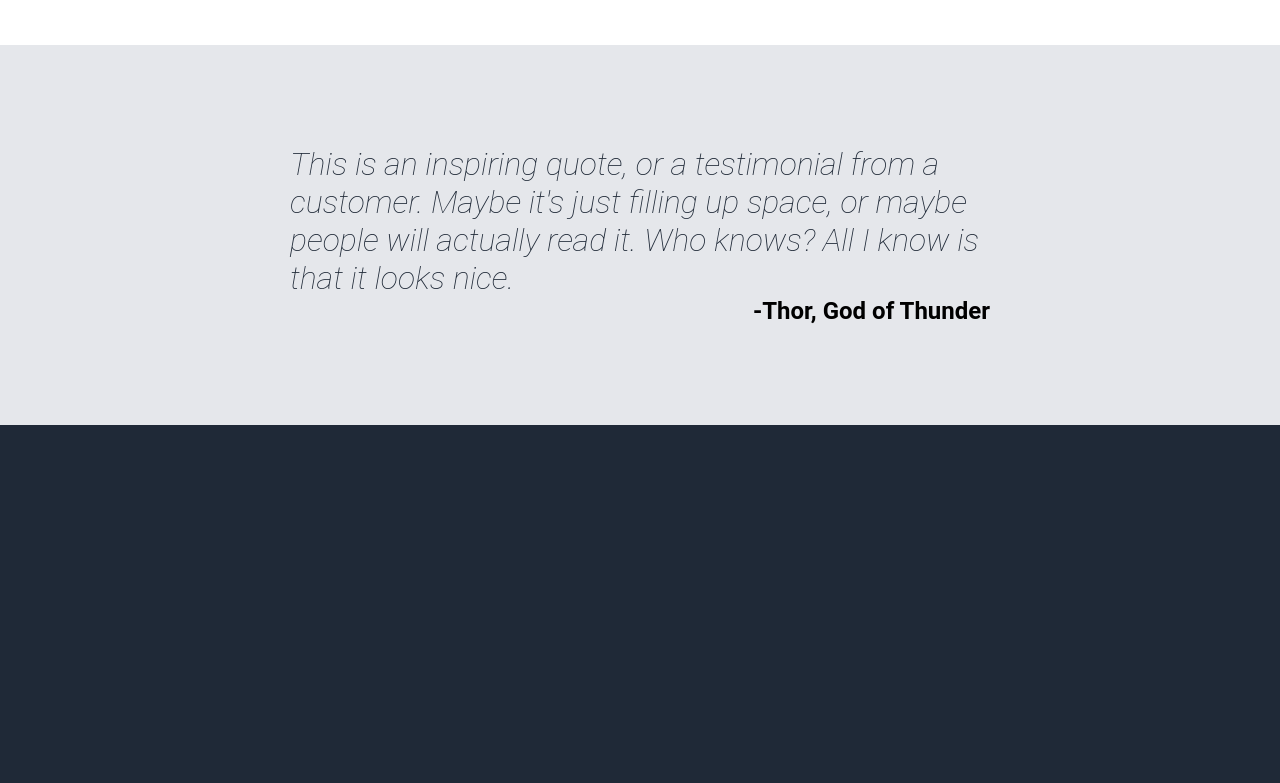
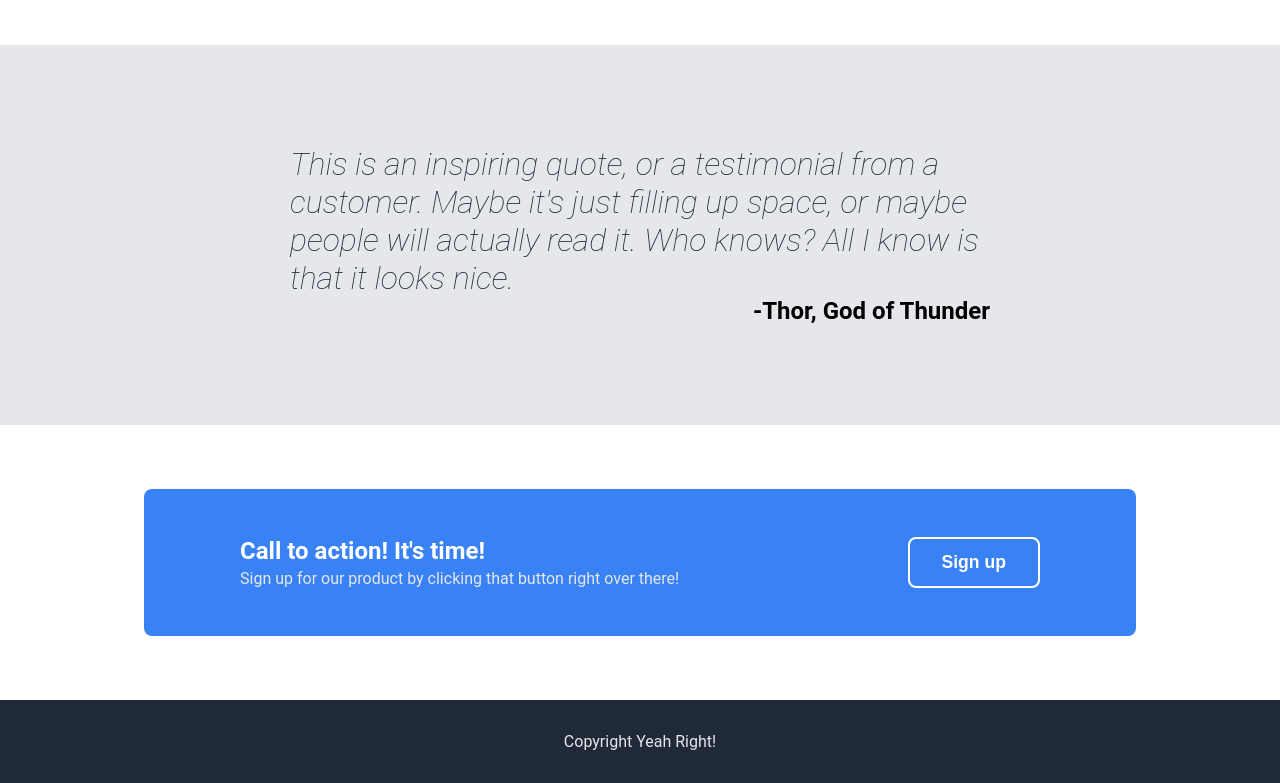
Before and after one commit to HungLAH/top-landing-page, a plain HTML site: page index.html in a window 1280 px wide. Shown: the part 815-1598 px from the top of the page. Before the commit the page ends 1240 px from the top, so only its background shows below. Drawn offline with Linux system fonts and the light colour scheme.

Commit message:
Finish sign-up and copyright sections

```diff
--- a/index.html
+++ b/index.html
@@ -65,6 +65,22 @@
         <p class="quote-author">-Thor, God of Thunder</p>
       </div>
     </div>
+    <div id="sign-up-section">
+      <div id="sign-up-content" class="content">
+        <div id="sign-up-text">
+          <h2>Call to action! It's time!</h2>
+          <p class="subtext">Sign up for our product by clicking that button
+            right over there!
+          </p>
+        </div>
+        <button class="sign-up" type="button">Sign up</button>
+      </div>
+    </div>
+    <footer id="footer-section">
+      <div id="copyright">
+        <p class="subtext">Copyright Yeah Right!</p>
+      </div>
+    </footer>
   </div>
 </body>
 </html>
--- a/style.css
+++ b/style.css
@@ -2,7 +2,7 @@ html {
   font-family: 'Roboto', sans-serif;
 }
 
-html, body, h1, p, div, ul {
+html, body, h1, h2, h3, h4, h5, h6, p, div, ul {
   margin: 0;
   padding: 0;
 }
@@ -160,8 +160,47 @@ body {
   font-style: italic;
   color: #1F2937;
 }
+
 .quote-author {
   align-self: flex-end;
   font-size: 24px;
   font-weight: 700;
 }
+
+#sign-up-section {
+  padding: 64px;
+  background-color: white;
+}
+
+#sign-up-content {
+  display: flex;
+  margin: 0 auto;
+  background-color: #3882F6;
+  justify-content: space-between;
+  width: 800px;
+  padding: 48px 96px;
+  border-radius: 8px;
+}
+
+#sign-up-content h2 {
+  color: white;
+  margin-bottom: 4px;
+}
+
+#sign-up-content button {
+  border: 2px solid white;
+}
+
+#sign-up-content button:hover {
+  border-color: orange;
+}
+
+#footer-section {
+  background-color: #1F2937;
+  padding: 32px;
+}
+
+#copyright {
+  display: flex;
+  justify-content: center;
+}
```
